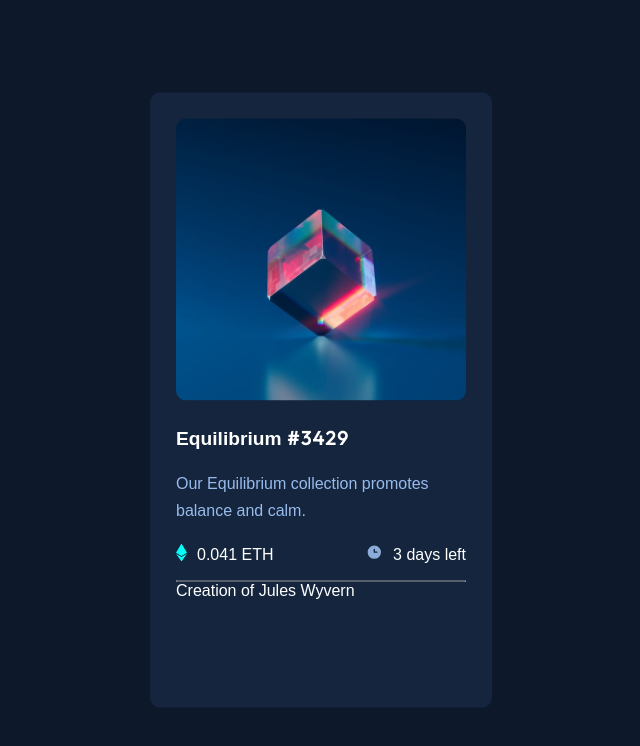
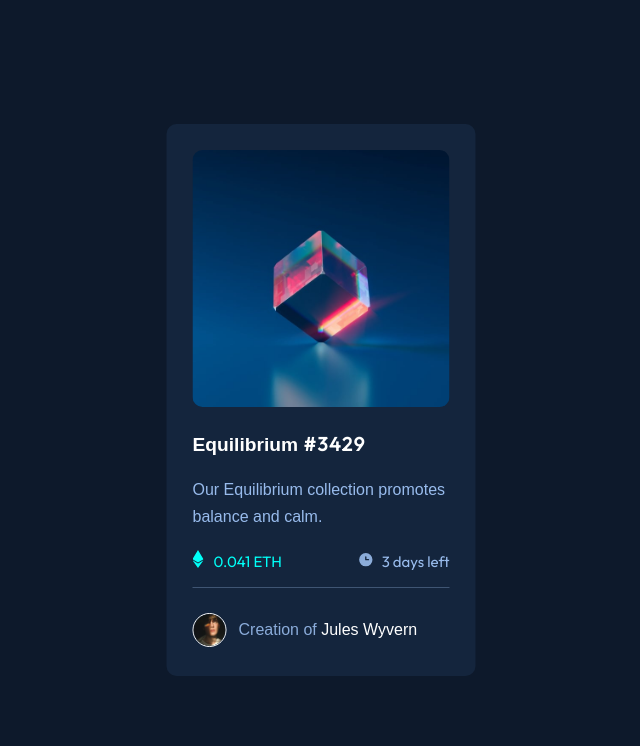
Before and after one commit to dyegohrq/cartao-nft, a plain HTML site: page index.html in a window 1280 px wide. Shown: the whole page, without its empty margins (319-959 px from the left). Drawn offline with Linux system fonts and the light colour scheme.

Commit message:
ajustes finais

```diff
--- a/estilos/style.css
+++ b/estilos/style.css
@@ -52,8 +52,8 @@ main {
     background-color: hsl(216, 50%, 16%);
     border-radius: 10px;
     color: white;
-    width: 290px;
-    height: 563px;
+    width: 257px;
+    height: 500px;
     margin: auto;
     position: absolute;
     top: 50%;
@@ -63,11 +63,34 @@ main {
 }
 
 .foto {
-    background: hsl(217, 54%, 11%) url(../imagens/image-equilibrium.jpg);
-    background-size: cover;
+    position: relative;
+}
+
+.img-card {
+    display: block;
+    width: 100%;
     border-radius: 10px;
-    margin-bottom: 25px;
-    height: 50%;
+}
+
+.card {
+    display: flex;
+    position: absolute;
+    background-color: rgba(0, 255, 247, 0.534);
+    border-radius: 10px;
+    align-items: center;
+    justify-content: center;
+    flex-direction: column;
+    width: 100%;
+    height: 100%;
+    top: 0px;
+    left: 0px;
+    opacity: 0;
+    transition: opacity .8s;
+}
+
+.card:hover {
+    opacity: 1;
+    cursor: pointer;
 }
 
 .conteudo {
@@ -75,7 +98,14 @@ main {
 }
 
 .titulo {
+    margin-top: 25px;
     margin-bottom: 20px;
+    transition: color .4s;
+}
+
+.titulo:hover {
+    color: hsl(178, 100%, 50%);
+    cursor: pointer;
 }
 
 h1 {
@@ -84,7 +114,7 @@ h1 {
 
 .num {
     font-family: 'Outfit', sans-serif;
-    font-weight: 0;
+    font-weight: 600;
     letter-spacing: 1.5px;
 }
 
@@ -106,6 +136,10 @@ ul {
 .esquerda {
     display: flex;
     align-items: center;
+    color: hsl(178, 100%, 50%);
+    font-family: 'Outfit', sans-serif;
+    font-weight: 500;
+    font-size: 15px;
 }
 
 .esquerda::before {
@@ -116,11 +150,54 @@ ul {
 .direita {
     display: flex;
     align-items: center;
+    font-family: 'Outfit', sans-serif;
+    color: rgb(152, 187, 236);
+    font-size: 15px;
 }
 
 .direita::before {
     content: url(../imagens/icon-clock.svg);
-    padding-right: 10px;
+    padding-right: 7px;
+}
+
+.linha {
+    display: flex;
+    background-color: hsl(215, 29%, 35%);
+    width: auto;
+    height: .5px;
+    margin-bottom: 25px;
+}
+
+.creator {
+    display: flex;
+    align-items: center;
+    justify-content: flex-start;
+}
+
+
+.creator > img {
+    display: flex;
+    width: 32px;
+    height: 32px;
+    margin-right: 12px;
+    border: 1px solid white;
+    border-radius: 50px;
+}
+
+h2 {
+    font-weight: 500;
+    font-size: 1em;
+    color: hsl(215, 51%, 70%);
+}
+
+h2 > span {
+    color: white;
+    transition: color .4s;
+}
+
+h2 > span:hover {
+    color: hsl(178, 100%, 50%);
+    cursor: pointer;
 }
 
 footer {
--- a/index.html
+++ b/index.html
@@ -10,8 +10,13 @@
 </head>
 <body>
     <main>
+
         <div class="foto">
+            <img class="img-card" src="imagens/image-equilibrium.jpg" alt="">
 
+            <div class="card">
+                <img src="imagens/icon-view.svg" alt="">
+            </div>
         </div>
         <div class="conteudo">
             <div class="titulo">
@@ -26,9 +31,10 @@
                     <li class="direita">3 days left</li>
                 </ul>
             </div>
-            <hr size="1">
-            <div class="">
-                <p>Creation of Jules Wyvern</p>
+            <span class="linha"> </span>
+            <div class="creator">
+                <img src="imagens/image-avatar.png" alt="image-avatar">
+                <h2>Creation of <span>Jules Wyvern</span></h2>
             </div>
         </div>
     </main>
```
